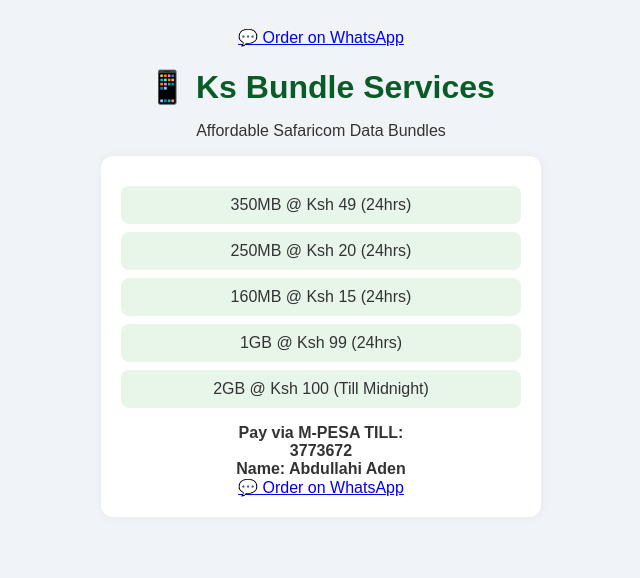
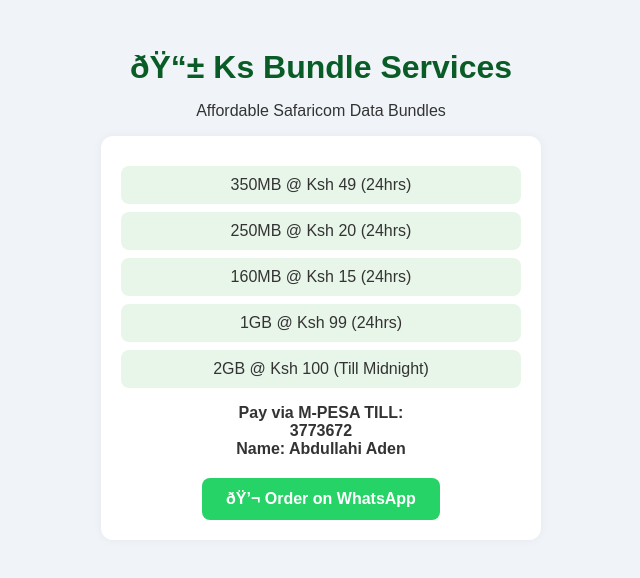
Before and after one commit to Karieson92/Ks-Bundles-, a plain HTML site: page index.html in a window 1280 px wide. Shown: the whole page, without its empty margins (319-959 px from the left). Drawn offline with Linux system fonts and the light colour scheme.

Commit message:
Update index.html

```diff
--- a/index.html
+++ b/index.html
@@ -38,16 +38,23 @@
     .till {
       margin-top: 15px;
       font-weight: bold;
+    }
+    .whatsapp-button {
+      margin-top: 20px;
+      display: inline-block;
+      background-color: #25D366;
+      color: white;
+      padding: 12px 24px;
+      border-radius: 8px;
+      text-decoration: none;
+      font-size: 16px;
+      font-weight: bold;
+    }
+  </style>
+</head>
+<body>
 
-  }
-</style>
-
-<!-- WhatsApp Link -->
-<a <a class="whatsapp-button" href="https://api.whatsapp.com/send?phone=254728428431&text=Hi%20Ks-Brandigs%2C%20I%20want%20to%20buy%20a%20bundle." target="_self">
-  💬 Order on WhatsApp
-</a>
-
-  <h1>📱 Ks Bundle Services</h1>
+  <h1>ðŸ“± Ks Bundle Services</h1>
   <p>Affordable Safaricom Data Bundles</p>
 
   <div class="bundle-box">
@@ -65,8 +72,8 @@
       Name: <strong>Abdullahi Aden</strong>
     </div>
 
-    <a class="whatsapp-button" href="https://wa.me/254728428431?text=Hi%20Ks-Brandigs%2C%20I%20want%20a%20bundle.%0A%0A🔥%20DATA%20OFFERS%0A350MB%20@49%20(24hrs)%0A250MB%20@20%0A160MB%20@15%0A1GB%20@99%0A2GB%20@100%20(Till%20Midnight)%0A%0A✅%20Pay%20via%20TILL%3A%203773672%0AName%3A%20Abdullahi%20Aden%0A%0ASend%20recipient%20number%20after%20payment." target="_blank">
-      💬 Order on WhatsApp
+    <a class="whatsapp-button" href="https://wa.me/254728428431?text=Hi%20Ks-Brandigs%2C%20I%20want%20a%20bundle.%0A%0AðŸ”¥%20DATA%20OFFERS%0A350MB%20@49%20(24hrs)%0A250MB%20@20%0A160MB%20@15%0A1GB%20@99%0A2GB%20@100%20(Till%20Midnight)%0A%0Aâœ…%20Pay%20via%20TILL%3A%203773672%0AName%3A%20Abdullahi%20Aden%0A%0ASend%20recipient%20number%20after%20payment." target="_blank">
+      ðŸ’¬ Order on WhatsApp
     </a>
   </div>
 
```
